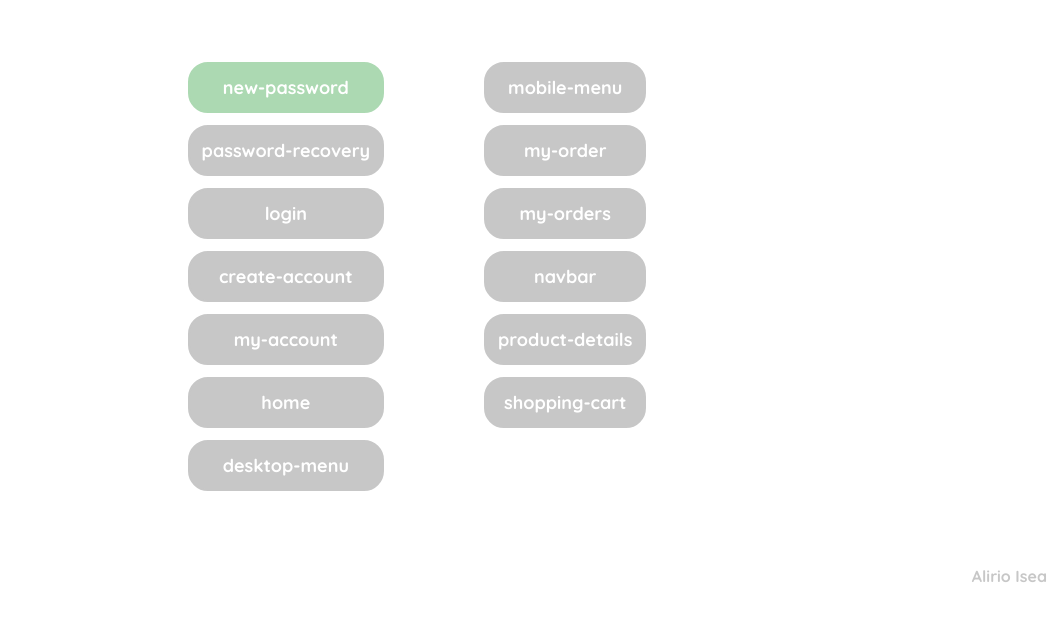
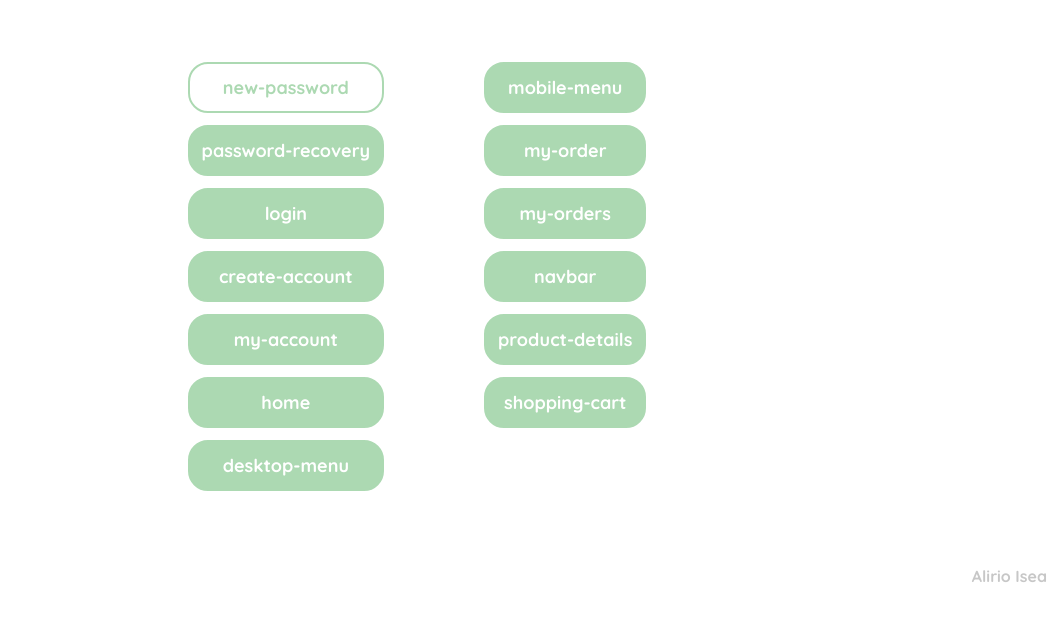
Before and after one commit to alirioi/curso-frontend-developer-practico, a plain HTML site: page index.html in a window 1280 px wide. In both pictures the pointer is over the item "new-password". Shown: the part 171-792 px from the top of the page, without its empty margins (223-1280 px from the left). Drawn offline with Linux system fonts and the light colour scheme.

Commit message:
mejorando botones del index

```diff
--- a/index.html
+++ b/index.html
@@ -67,15 +67,15 @@
         }
 
         .pantallas-container ul li {
-            border: 2px solid var(--very-light-pink);
+            border: 2px solid var(--hospital-green);
             border-radius: 20px;
             text-align: center;
-            background: var(--very-light-pink);
+            background: var(--hospital-green);
         }
 
-        .pantallas-container ul li:hover {
+        .pantallas-container ul li:hover, .pantallas-container ul li:active {
             border: 2px solid var(--hospital-green);
-            background: var(--hospital-green);
+            background: var(--white);
         }
 
         .pantallas-container ul li a {
@@ -85,6 +85,10 @@
             display: inline-block;
             width: 100%;
             padding: 12px;
+        }
+
+        .pantallas-container ul li a:hover, .pantallas-container ul li a:active {
+            color: var(--hospital-green);
         }
 
         .nombre {
@@ -120,7 +124,7 @@
 
             .nombre{
                 justify-content: center;
-                margin: 15px 0;
+                padding: 20px;
             }
         }
     </style>
```
